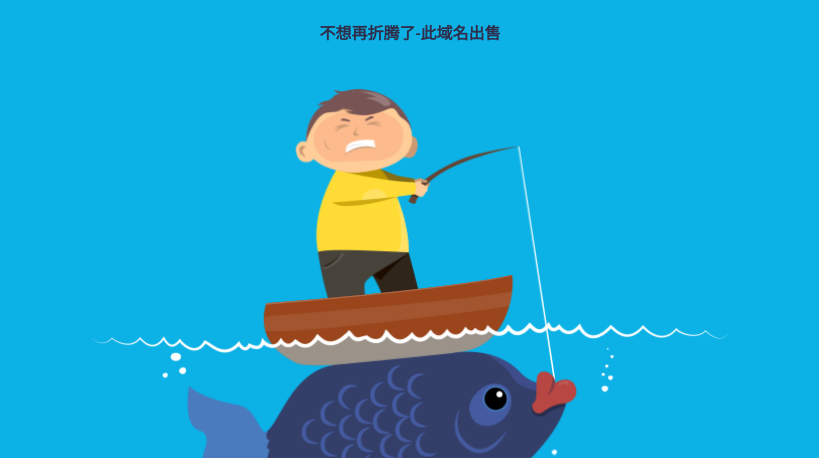
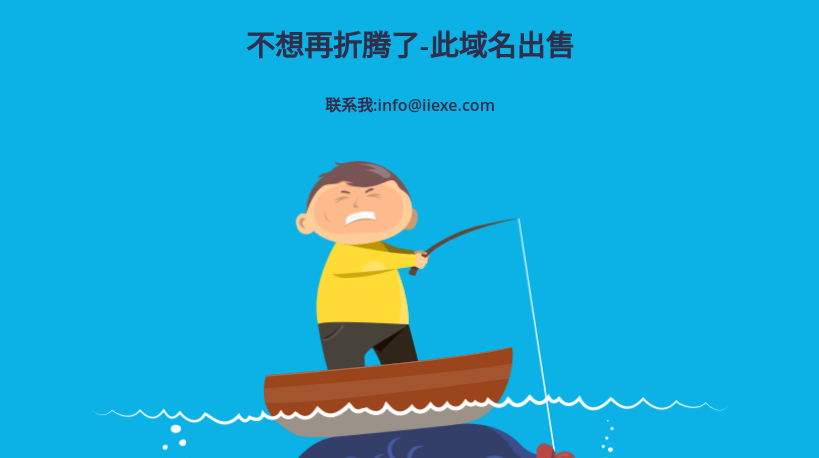
Before and after one commit to iexe/iexe.github.com, a plain HTML site: page index.html in a window 1280 px wide. Shown: the part 342-800 px from the top of the page, without its empty margins (230-1049 px from the left). Drawn offline with Linux system fonts and the light colour scheme; a web font is replaced by a local one.

Commit message:
修改内容-邮件地址
修改内容-邮件地址

```diff
--- a/index.html
+++ b/index.html
@@ -117,7 +117,8 @@
                             <div class="col-sm-12 text-center">
                                 <div class="animated" data-animation="fadeIn" data-animation-delay="500">
                                     <h2 class="uppercase">WWW.PALY.INFO</h2>
-                                    <h4 class="violet">不想再折腾了-此域名出售</h4>
+                                    <h3 class="violet">不想再折腾了-此域名出售</h3>
+                                     <h4 class="violet">联系我:info@iiexe.com</h4>
                                 </div>
                             </div>
                         </div>
```
